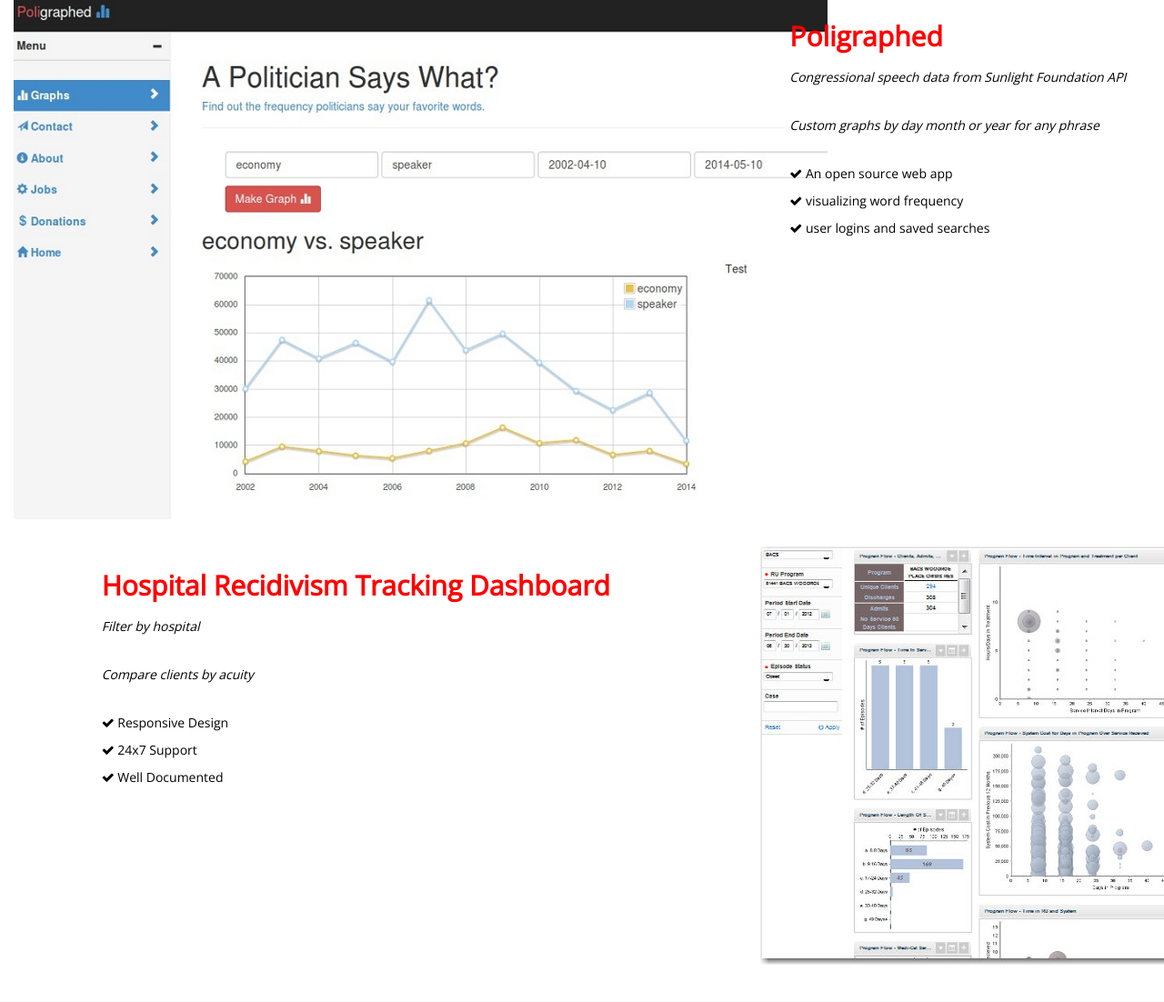
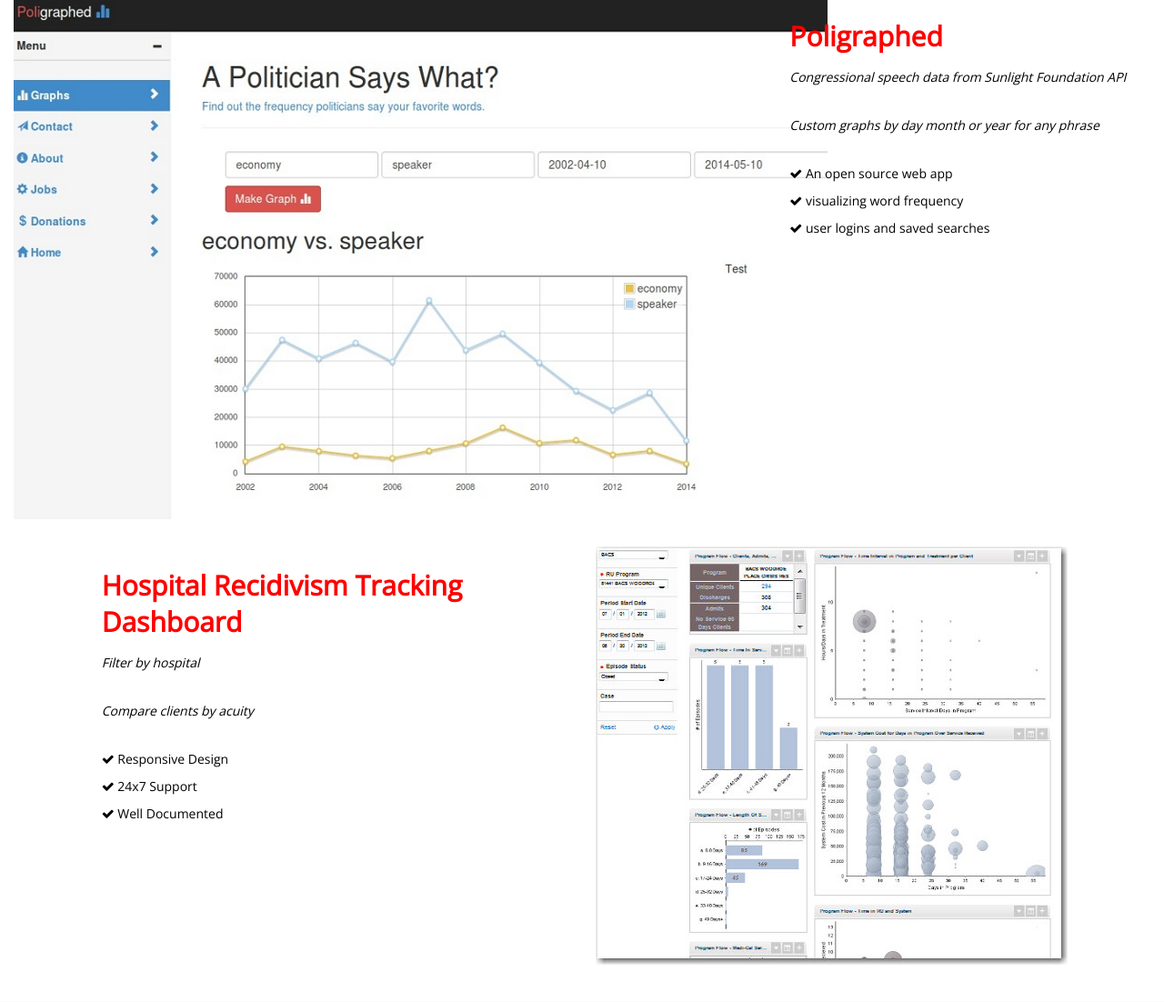
Before and after one commit to chetstar/newchetweb, a Flask app: page / in a window 1280 px wide; the page is wider, and only the part inside the window is pictured. Shown: the part 2310-3412 px from the top of that part at 91% size. Run offline with Flask 2, Linux system fonts and the light colour scheme; some libraries are stand-ins or nearby versions.

Commit message:
Update index.html

```diff
--- a/app/templates/index.html
+++ b/app/templates/index.html
@@ -195,7 +195,7 @@
            <div class="row main-low-margin bottam-pad" >
 
                  <div class="col-md-10  col-md-offset-1 ">
-                <div class="col-md-8 " data-scrollreveal="enter left and move 100px, wait 0.4s"><p><br></p>
+                <div class="col-md-6 " data-scrollreveal="enter left and move 100px, wait 0.4s"><p><br></p>
                     <h2 >  <strong class="color-red">Hospital Recidivism Tracking Dashboard</strong></h2>
                     <p>
                         <i>Filter by hospital
```
